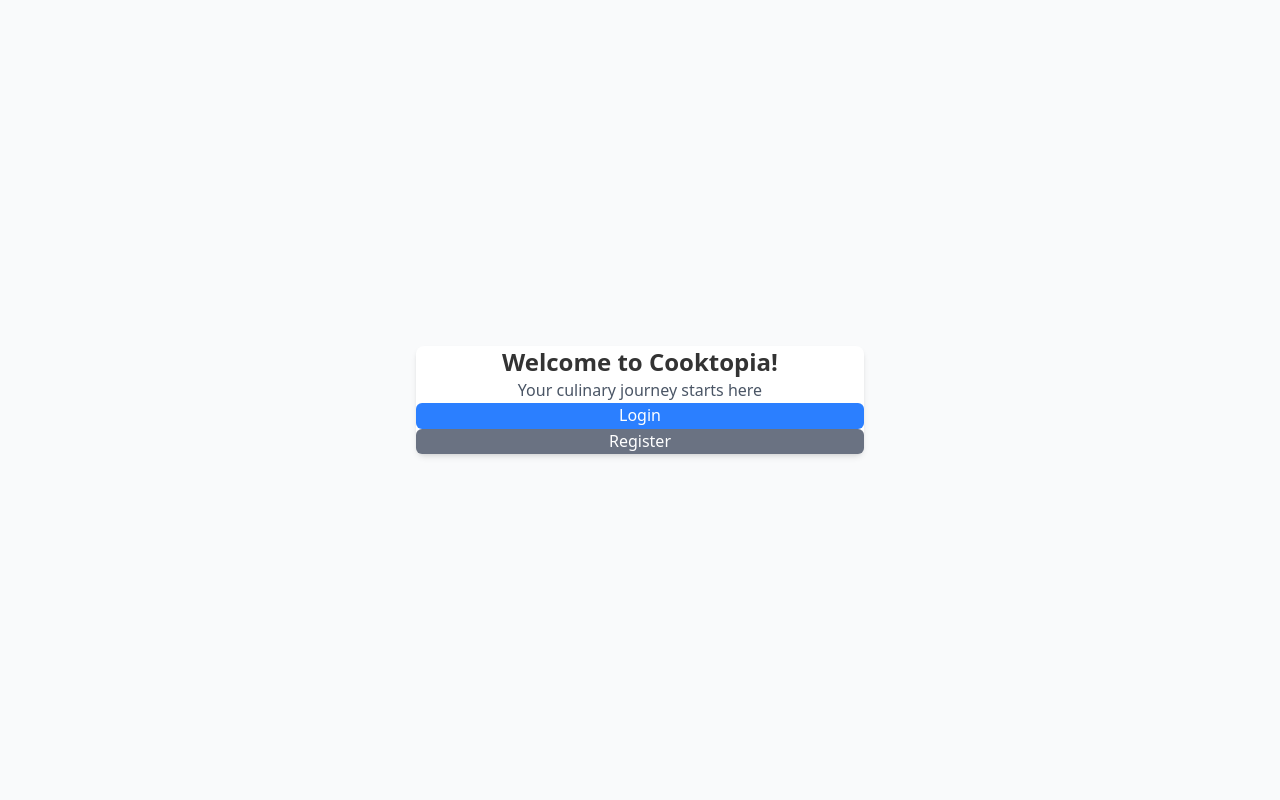
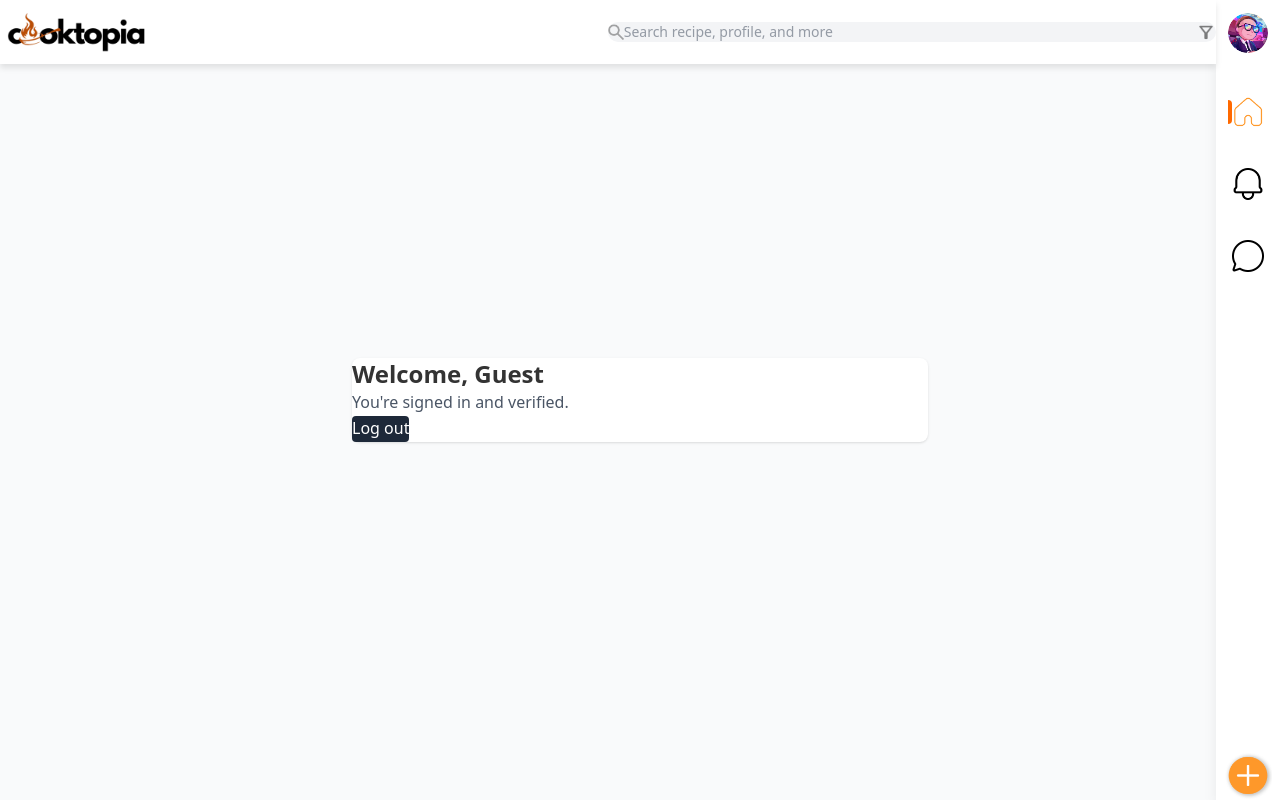
Before and after one commit to vncntidk/cooktopia, a React (Vite) app in the folder frontend/: page /home in a window 1280 px wide. Before the commit this address led to /. Built offline with nearby package versions, Linux system fonts and the light colour scheme; no server answers.

Commit message:
Header/Sidebar Adjustments
- Adjusted the layouting
- Temporarily removed the Protected Function in the App.jsx to allow preview of the sidebar/header in Homepage

```diff
--- a/frontend/src/App.jsx
+++ b/frontend/src/App.jsx
@@ -15,7 +15,7 @@ function App() {
       <Router>
         <Routes>
           <Route path="/" element={<LandingPage />} />
-          <Route path="/home" element={<Protected><HomePage /></Protected>} />
+          <Route path="/home" element={<HomePage />} />
           <Route path="*" element={<Navigate to="/" replace />} />
         </Routes>
         <Toaster
--- /dev/null
+++ b/frontend/src/components/HeaderSidebarLayout.jsx
@@ -0,0 +1,15 @@
+import React from "react";
+import Header from "./Header/Header";
+import Sidebar from "./Sidebar/Sidebar";
+
+export default function Layout({ children }) {
+  return (
+    <>
+      <Header />
+      <Sidebar />
+      <main className="pt-16 pr-16">
+        {children}
+      </main>
+    </>
+  );
+}
--- a/frontend/src/components/Sidebar/Sidebar.jsx
+++ b/frontend/src/components/Sidebar/Sidebar.jsx
@@ -3,27 +3,28 @@ import styles from "./Sidebar.module.css";
 
 const Sidebar = () => {
   const [active, setActive] = useState("home");
+
   return (
     <aside
-      className={`fixed top-0 right-0 h-full w-16 bg-white shadow-lg flex flex-col items-center justify-between py-6 z-40 ${styles.sidebar}`}
+      className={`fixed top-0 right-0 h-full w-16 bg-white shadow-lg flex flex-col items-center py-6 z-40 ${styles.sidebar}`}
+      aria-label="Sidebar"
     >
-      {/* Profile */}
-      <div className="flex flex-col items-center space-y-6">
+      {/* Profile - moved down INSIDE the sidebar container via CSS module (20px) */}
+      <div className={`${styles.profileWrapper} flex flex-col items-center`}>
         <img
           src="/profile.png"
           alt="Profile"
-          className="w-10 h-10 rounded-full object-cover cursor-pointer hover:scale-105  transition-transform"
+          className="w-10 h-10 rounded-full object-cover cursor-pointer hover:scale-105 transition-transform"
         />
       </div>
 
-      {/* Icons */}
-      <div className="flex flex-col items-center space-y-12">
+      {/* Icons - stack from the top of the remaining space, not squeezed in the middle */}
+      <div className="flex flex-col items-center gap-8 mt-2 flex-1 w-full">
         {/* Home */}
         <button
           onClick={() => setActive("home")}
-          className={`relative p-3 text-gray-50 transition-all duration-200 ${
-            active === "home" ? "" : ""
-          }`}
+          className="relative p-3 transition-all duration-200"
+          aria-label="Home"
         >
           {active === "home" && (
             <span className="absolute left-0 top-1/2 -translate-y-1/2 w-1 h-6 bg-orange-500 rounded-r"></span>
@@ -31,16 +32,15 @@ const Sidebar = () => {
           <img
             src={active === "home" ? "/icons/homeActive.png" : "/icons/homeIcon.png"}
             alt="Home"
-            className="w-6 h-6"
+            className="w-10 h-10"
           />
         </button>
 
         {/* Notifications */}
         <button
           onClick={() => setActive("notifications")}
-          className={`relative p-3 text-gray-500 transition-all duration-200 ${
-            active === "notifications" ? "" : ""
-          }`}
+          className="relative p-3 transition-all duration-200"
+          aria-label="Notifications"
         >
           {active === "notifications" && (
             <span className="absolute left-0 top-1/2 -translate-y-1/2 w-1 h-6 bg-orange-500 rounded-r"></span>
@@ -48,16 +48,15 @@ const Sidebar = () => {
           <img
             src={active === "notifications" ? "/icons/notifActive.png" : "/icons/notificationIcon.png"}
             alt="Notifications"
-            className="w-6 h-6"
+            className="w-10 h-10"
           />
         </button>
 
         {/* Messages */}
         <button
           onClick={() => setActive("messages")}
-          className={`relative p-3 text-gray-500 transition-all duration-200 ${
-            active === "messages" ? "" : ""
-          }`}
+          className="relative p-3 transition-all duration-200"
+          aria-label="Messages"
         >
           {active === "messages" && (
             <span className="absolute left-0 top-1/2 -translate-y-1/2 w-1 h-6 bg-orange-500 rounded-r"></span>
@@ -65,15 +64,15 @@ const Sidebar = () => {
           <img
             src={active === "messages" ? "/icons/chatActive.png" : "/icons/chatIcon.png"}
             alt="Messages"
-            className="w-6 h-6"
+            className="w-10 h-10"
           />
         </button>
       </div>
 
-
-      <div className="flex flex-col items-center">
+      {/* Bottom action - stay at bottom of sidebar */}
+      <div className="flex flex-col items-center mt-auto">
         <img
-          src="icons/createIcon.png"
+          src="/icons/createIcon.png"
           alt="Add Recipe"
           className="w-12 h-12 cursor-pointer hover:rotate-90 transition-transform"
         />
--- a/frontend/src/components/Sidebar/Sidebar.module.css
+++ b/frontend/src/components/Sidebar/Sidebar.module.css
@@ -6,3 +6,8 @@
 .sidebar:hover {
   box-shadow: 0 0 15px rgba(0, 0, 0, 0.08);
 }
+
+.profileWrapper {
+  margin-top: 13px;
+  margin-bottom: 39px;
+}
--- a/frontend/src/pages/HomePage.jsx
+++ b/frontend/src/pages/HomePage.jsx
@@ -1,6 +1,7 @@
 import React from 'react';
 import { useAuth } from '../contexts/AuthContext';
 import { logOut } from '../services/auth';
+import HeaderSidebarLayout from '../components/HeaderSidebarLayout';
 
 export default function HomePage() {
   const { user } = useAuth();
@@ -8,6 +9,7 @@ export default function HomePage() {
   const name = user?.displayName || user?.email || 'Guest';
 
   return (
+    <HeaderSidebarLayout>
       <div className="min-h-screen flex items-center justify-center bg-gray-50">
         <div className="bg-white p-8 rounded-lg shadow w-full max-w-xl">
           <h1 className="text-2xl font-bold mb-2">Welcome, {name}</h1>
@@ -20,5 +22,6 @@ export default function HomePage() {
           </button>
         </div>
       </div>
+    </HeaderSidebarLayout>
   );
 }
```
Lines whose indentation alone changed are shown as unchanged.
